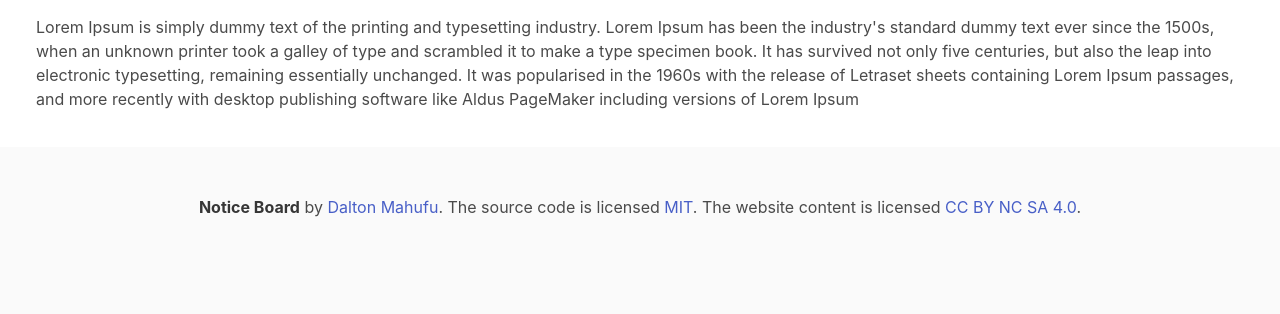
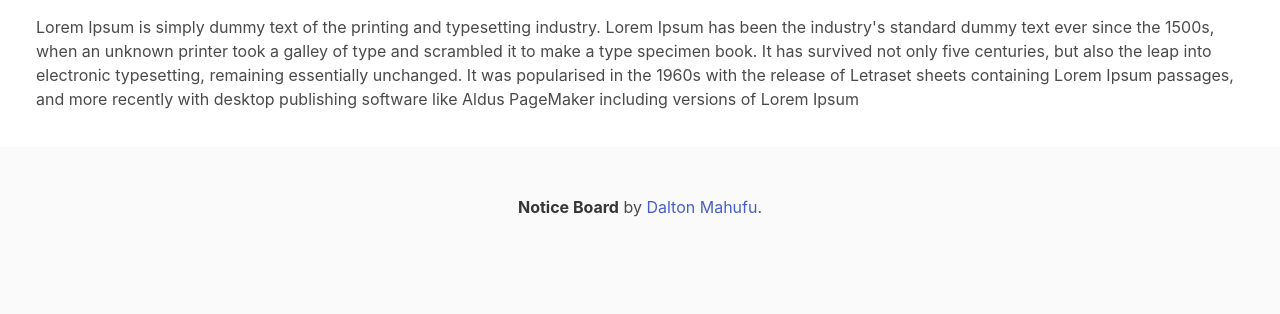
Before and after one commit to Dalton-Marhufu/Django-Notice-Board, a Django app: template notice/templates/entries/add.html in a window 1280 px wide. Shown: the part 341-655 px from the top of the page. Run offline with Django 3.2, Linux system fonts and the light colour scheme; the template is opened without the code that fills it, so the values that code supplies are empty, except form fields; form fields are guessed from the names that the template uses; some libraries are stand-ins or nearby versions.

Commit message:
Update add.html

```diff
--- a/notice/templates/entries/add.html
+++ b/notice/templates/entries/add.html
@@ -50,10 +50,7 @@
     <footer class="footer">
         <div class="content has-text-centered">
             <p>
-              <strong>Notice Board</strong> by <a href="https://jgthms.com">Dalton Mahufu</a>. The source code is licensed
-              <a href="http://opensource.org/licenses/mit-license.php">MIT</a>. The website content
-              is licensed <a href="http://creativecommons.org/licenses/by-nc-sa/4.0/">CC BY NC SA 4.0</a>.
-            </p>
+              <strong>Notice Board</strong> by <a href="https://jgthms.com">Dalton Mahufu</a>.
           </div>
     </footer>
 
```
